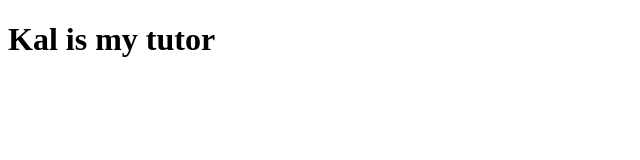
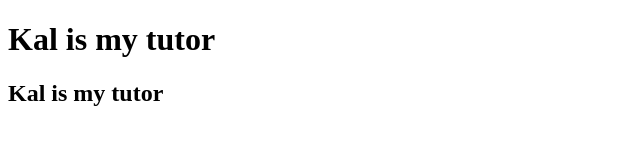
Before and after one commit to officialole/OleGit, a plain HTML site: page index.html in a window 1280 px wide. Shown: the whole page, without its empty margins (0-640 px from the left). Drawn offline with Linux system fonts and the light colour scheme.

Commit message:
second commit

```diff
--- a/index.html
+++ b/index.html
@@ -8,5 +8,6 @@
 </head>
 <body>
     <h1> Kal is my tutor</h1>
+    <h2> Kal is my tutor</h2>
 </body>
 </html>
```
